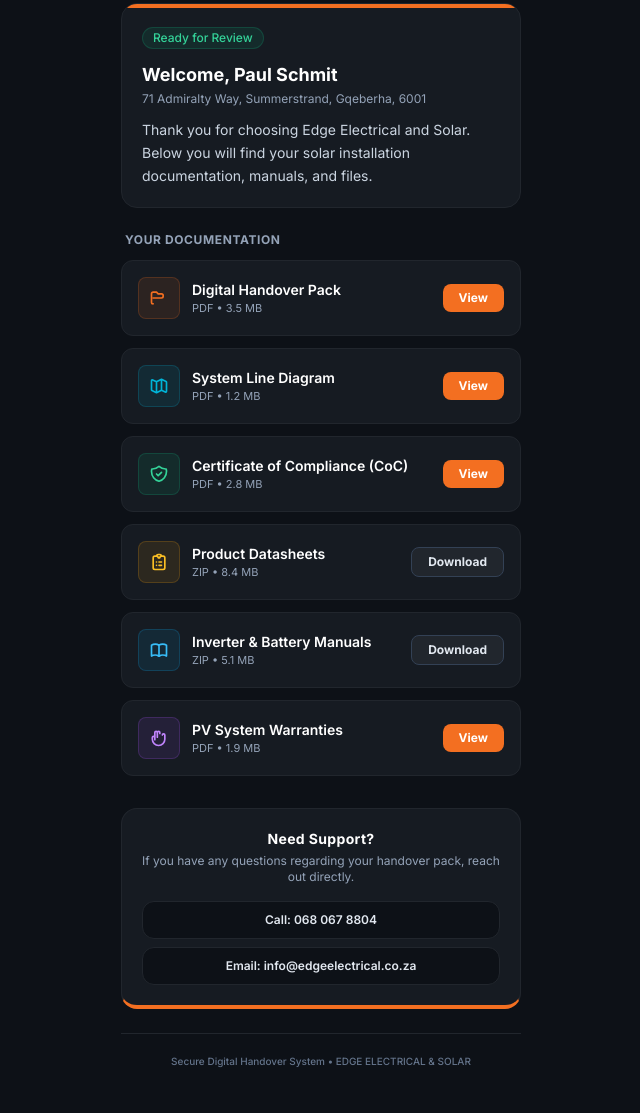
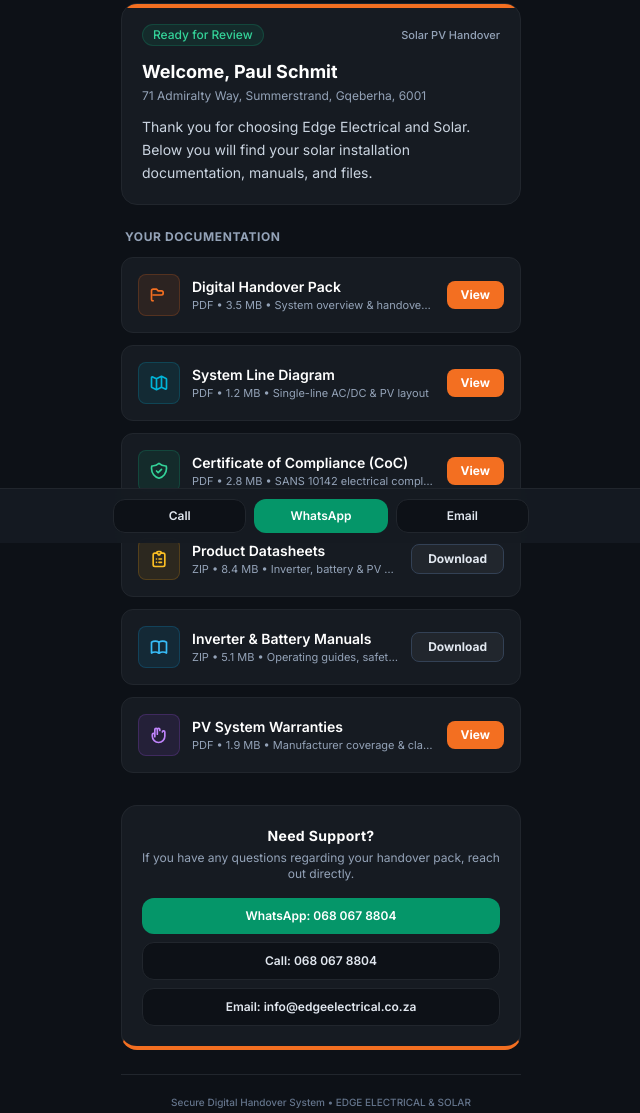
Before and after one commit to edgeelectricalza-hash/Edge-Client-Handover-Pack, a plain HTML site: page lyons/index.html in a window 1280 px wide. Shown: the part 257-1370 px from the top of the page, without its empty margins (319-959 px from the left). Drawn offline with nearby package versions, Linux system fonts and the light colour scheme.

Commit message:
Update index.html

```diff
--- a/lyons/index.html
+++ b/lyons/index.html
@@ -45,7 +45,7 @@
     </style>
 </head>
 <body class="min-h-full flex flex-col justify-between bg-[#0d1117] text-slate-100 selection:bg-edge-orange selection:text-white">
-    <main class="max-w-md w-full mx-auto px-4 py-8 pb-24 sm:px-6">
+    <main class="max-w-md w-full mx-auto px-4 py-8 pb-28 sm:px-6">
 
         <!-- Header Branding Area -->
         <div class="text-center mb-8">
@@ -63,9 +63,12 @@
         <!-- Personal Greeting Block -->
         <div class="bg-[#161b22] rounded-2xl p-5 border border-[#21262d] mb-6 relative overflow-hidden">
             <div class="absolute top-0 left-0 right-0 h-1 bg-edge-orange"></div>
-            <span class="inline-flex items-center px-2.5 py-0.5 rounded-full text-xs font-medium bg-emerald-500/10 text-emerald-400 border border-emerald-500/20 mb-3">
-                Ready for Review
-            </span>
+            <div class="flex items-center justify-between gap-2 mb-3">
+                <span class="inline-flex items-center px-2.5 py-0.5 rounded-full text-xs font-medium bg-emerald-500/10 text-emerald-400 border border-emerald-500/20">
+                    Ready for Review
+                </span>
+                <span class="text-[11px] text-slate-400 font-medium">Solar PV Handover</span>
+            </div>
             <h3 class="text-lg font-bold text-white">
                 Welcome, Paul Schmit
             </h3>
@@ -91,10 +94,13 @@
                     </div>
                     <div class="min-w-0">
                         <h5 class="text-sm font-semibold text-white truncate">Digital Handover Pack</h5>
-                        <p class="text-[11px] text-slate-400">PDF • 3.5 MB</p>
+                        <p class="text-[11px] text-slate-400 truncate">PDF • 3.5 MB • System overview & handover summary</p>
                     </div>
                 </div>
-                <a href="docs/handover-pack.pdf" target="_blank" class="pdf-link px-4 py-1.5 bg-edge-orange hover:bg-orange-600 text-white text-xs font-bold rounded-lg shrink-0 transition">View</a>
+                <div class="flex items-center gap-1.5 shrink-0">
+                    <a href="docs/handover-pack.pdf" target="_blank" rel="noopener noreferrer" class="pdf-link px-3.5 py-1.5 bg-edge-orange hover:bg-orange-600 text-white text-xs font-bold rounded-lg transition">View</a>
+                    <a href="docs/handover-pack.pdf" download="Handover-Pack.pdf" class="android-save-btn hidden px-2.5 py-1.5 bg-[#0d1117] hover:bg-[#1c2128] text-slate-300 border border-[#21262d] text-[11px] font-semibold rounded-lg transition" aria-label="Save Digital Handover Pack PDF">Save</a>
+                </div>
             </div>
 
             <!-- Item 2: PDF -->
@@ -105,10 +111,13 @@
                     </div>
                     <div class="min-w-0">
                         <h5 class="text-sm font-semibold text-white truncate">System Line Diagram</h5>
-                        <p class="text-[11px] text-slate-400">PDF • 1.2 MB</p>
+                        <p class="text-[11px] text-slate-400 truncate">PDF • 1.2 MB • Single-line AC/DC & PV layout</p>
                     </div>
                 </div>
-                <a href="docs/system-diagram.pdf" target="_blank" class="pdf-link px-4 py-1.5 bg-edge-orange hover:bg-orange-600 text-white text-xs font-bold rounded-lg shrink-0 transition">View</a>
+                <div class="flex items-center gap-1.5 shrink-0">
+                    <a href="docs/system-diagram.pdf" target="_blank" rel="noopener noreferrer" class="pdf-link px-3.5 py-1.5 bg-edge-orange hover:bg-orange-600 text-white text-xs font-bold rounded-lg transition">View</a>
+                    <a href="docs/system-diagram.pdf" download="System-Line-Diagram.pdf" class="android-save-btn hidden px-2.5 py-1.5 bg-[#0d1117] hover:bg-[#1c2128] text-slate-300 border border-[#21262d] text-[11px] font-semibold rounded-lg transition" aria-label="Save System Line Diagram PDF">Save</a>
+                </div>
             </div>
 
             <!-- Item 3: PDF -->
@@ -119,10 +128,13 @@
                     </div>
                     <div class="min-w-0">
                         <h5 class="text-sm font-semibold text-white truncate">Certificate of Compliance (CoC)</h5>
-                        <p class="text-[11px] text-slate-400">PDF • 2.8 MB</p>
+                        <p class="text-[11px] text-slate-400 truncate">PDF • 2.8 MB • SANS 10142 electrical compliance record</p>
                     </div>
                 </div>
-                <a href="docs/electrical-coc.pdf" target="_blank" class="pdf-link px-4 py-1.5 bg-edge-orange hover:bg-orange-600 text-white text-xs font-bold rounded-lg shrink-0 transition">View</a>
+                <div class="flex items-center gap-1.5 shrink-0">
+                    <a href="docs/electrical-coc.pdf" target="_blank" rel="noopener noreferrer" class="pdf-link px-3.5 py-1.5 bg-edge-orange hover:bg-orange-600 text-white text-xs font-bold rounded-lg transition">View</a>
+                    <a href="docs/electrical-coc.pdf" download="Electrical-CoC.pdf" class="android-save-btn hidden px-2.5 py-1.5 bg-[#0d1117] hover:bg-[#1c2128] text-slate-300 border border-[#21262d] text-[11px] font-semibold rounded-lg transition" aria-label="Save Certificate of Compliance PDF">Save</a>
+                </div>
             </div>
 
             <!-- Item 4: ZIP -->
@@ -133,7 +145,7 @@
                     </div>
                     <div class="min-w-0">
                         <h5 class="text-sm font-semibold text-white truncate">Product Datasheets</h5>
-                        <p class="text-[11px] text-slate-400">ZIP • 8.4 MB</p>
+                        <p class="text-[11px] text-slate-400 truncate">ZIP • 8.4 MB • Inverter, battery & PV module spec sheets</p>
                     </div>
                 </div>
                 <a href="docs/product-datasheets.zip" download="Product-Datasheets.zip" class="px-4 py-1.5 bg-[#21262d] hover:bg-[#1c2128] text-slate-200 border border-slate-700 text-xs font-bold rounded-lg shrink-0 transition">Download</a>
@@ -147,7 +159,7 @@
                     </div>
                     <div class="min-w-0">
                         <h5 class="text-sm font-semibold text-white truncate">Inverter & Battery Manuals</h5>
-                        <p class="text-[11px] text-slate-400">ZIP • 5.1 MB</p>
+                        <p class="text-[11px] text-slate-400 truncate">ZIP • 5.1 MB • Operating guides, safety & app setup</p>
                     </div>
                 </div>
                 <a href="docs/inverter-battery-manuals.zip" download="Inverter-Battery-Manuals.zip" class="px-4 py-1.5 bg-[#21262d] hover:bg-[#1c2128] text-slate-200 border border-slate-700 text-xs font-bold rounded-lg shrink-0 transition">Download</a>
@@ -161,10 +173,13 @@
                     </div>
                     <div class="min-w-0">
                         <h5 class="text-sm font-semibold text-white truncate">PV System Warranties</h5>
-                        <p class="text-[11px] text-slate-400">PDF • 1.9 MB</p>
+                        <p class="text-[11px] text-slate-400 truncate">PDF • 1.9 MB • Manufacturer coverage & claim terms</p>
                     </div>
                 </div>
-                <a href="docs/pv-warranties.pdf" target="_blank" class="pdf-link px-4 py-1.5 bg-edge-orange hover:bg-orange-600 text-white text-xs font-bold rounded-lg shrink-0 transition">View</a>
+                <div class="flex items-center gap-1.5 shrink-0">
+                    <a href="docs/pv-warranties.pdf" target="_blank" rel="noopener noreferrer" class="pdf-link px-3.5 py-1.5 bg-edge-orange hover:bg-orange-600 text-white text-xs font-bold rounded-lg transition">View</a>
+                    <a href="docs/pv-warranties.pdf" download="PV-System-Warranties.pdf" class="android-save-btn hidden px-2.5 py-1.5 bg-[#0d1117] hover:bg-[#1c2128] text-slate-300 border border-[#21262d] text-[11px] font-semibold rounded-lg transition" aria-label="Save PV System Warranties PDF">Save</a>
+                </div>
             </div>
         </div>
 
@@ -173,6 +188,9 @@
             <h5 class="text-sm font-bold tracking-wide text-white">Need Support?</h5>
             <p class="text-xs text-slate-400 mt-1 mb-4">If you have any questions regarding your handover pack, reach out directly.</p>
             <div class="flex flex-col gap-2 text-xs font-semibold">
+                <a href="https://wa.me/27680678804?text=Hi%20Edge%20Electrical%20%26%20Solar%2C%20I%20have%20a%20question%20about%20my%20Digital%20Handover%20Pack%20for%2071%20Admiralty%20Way." target="_blank" rel="noopener noreferrer" class="text-white flex items-center justify-center gap-2 bg-emerald-600 hover:bg-emerald-500 px-3 py-2.5 rounded-xl w-full transition">
+                    WhatsApp: 068 067 8804
+                </a>
                 <a href="tel:0680678804" class="text-slate-200 hover:text-white flex items-center justify-center gap-1.5 bg-[#0d1117] hover:bg-[#1c2128] px-3 py-2.5 rounded-xl border border-[#21262d] w-full transition">
                     Call: 068 067 8804
                 </a>
@@ -189,18 +207,45 @@
 
     </main>
 
-    <!-- Auto-Detect Device & Adjust PDF Buttons Script -->
+    <!-- Sticky Mobile Quick-Action Bar -->
+    <nav aria-label="Quick contact actions" class="fixed bottom-0 inset-x-0 z-30 bg-[#161b22]/95 backdrop-blur border-t border-[#21262d]">
+        <div class="max-w-md mx-auto px-4 py-2.5 grid grid-cols-3 gap-2 text-xs font-semibold">
+            <a href="tel:0680678804" class="flex items-center justify-center py-2 px-2 rounded-xl bg-[#0d1117] hover:bg-[#1c2128] text-slate-200 border border-[#21262d] transition">
+                Call
+            </a>
+            <a href="https://wa.me/27680678804?text=Hi%20Edge%20Electrical%20%26%20Solar%2C%20I%20have%20a%20question%20about%20my%20Digital%20Handover%20Pack%20for%2071%20Admiralty%20Way." target="_blank" rel="noopener noreferrer" class="flex items-center justify-center py-2 px-2 rounded-xl bg-emerald-600 hover:bg-emerald-500 text-white transition">
+                WhatsApp
+            </a>
+            <a href="mailto:info@edgeelectrical.co.za" class="flex items-center justify-center py-2 px-2 rounded-xl bg-[#0d1117] hover:bg-[#1c2128] text-slate-200 border border-[#21262d] transition">
+                Email
+            </a>
+        </div>
+    </nav>
+
+    <!-- Android PDF View + Fallback Save Script -->
     <script>
         document.addEventListener("DOMContentLoaded", function() {
             var isAndroid = /Android/i.test(navigator.userAgent);
 
             if (isAndroid) {
                 var pdfLinks = document.querySelectorAll('.pdf-link');
+                var saveButtons = document.querySelectorAll('.android-save-btn');
+
                 pdfLinks.forEach(function(link) {
-                    var fileName = link.getAttribute('href').split('/').pop();
-                    link.textContent = 'Download';
-                    link.setAttribute('download', fileName);
-                    link.removeAttribute('target');
+                    link.setAttribute('target', '_blank');
+                    link.setAttribute('rel', 'noopener noreferrer');
+                    link.textContent = 'View';
+                });
+
+                saveButtons.forEach(function(btn) {
+                    btn.classList.remove('hidden');
+                    btn.addEventListener('click', function() {
+                        setTimeout(function() {
+                            if (document.visibilityState === 'visible') {
+                                window.open(btn.getAttribute('href'), '_blank', 'noopener,noreferrer');
+                            }
+                        }, 900);
+                    });
                 });
             }
         });
```
